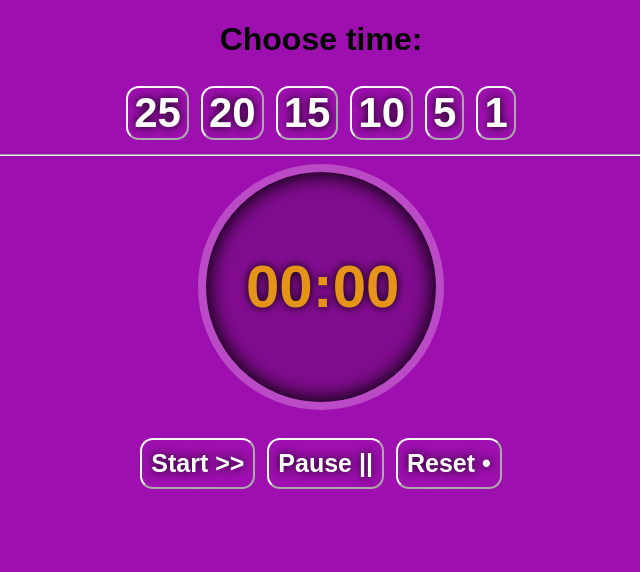
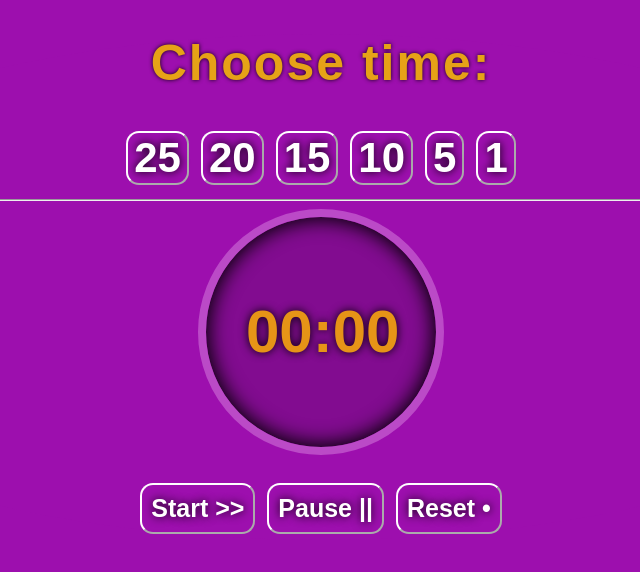
Before and after one commit to hodaya55/react-pomodoro-clock, a React (Create React App) app: page / in a window 1280 px wide. Shown: the top 572 px of the page, without its empty margins (319-959 px from the left). Built offline with nearby package versions, Linux system fonts and the light colour scheme.

Commit message:
adding end clock sound

```diff
--- a/src/App.css
+++ b/src/App.css
@@ -72,6 +72,13 @@ body {
   margin: 6px;
 }
 
-.actions>button:active {
+/* .actions>button:active {
   background: #e69417;
+} */
+
+.choose {
+  color: #e6a217;
+  text-shadow: 0 0 4px #000000e6;
+  letter-spacing: 2px;
+  font-size: 50px;
 }
--- a/src/App.js
+++ b/src/App.js
@@ -1,9 +1,10 @@
 import React, { Component } from 'react';
 import './App.css';
 import sound from './intro.mp3'
+import endSound from './endClock.mp3'
 
 // Using props.children we can pass child elements to the component instance  for rendering.
-const Border = (props) => <div className={'FancyBorder'}>{props.children} </div>
+// const Border = (props) => <div className={'FancyBorder'}>{props.children} </div>
 
 const ChooseTimer = (props) =>
   <button className="chooseTime" onClick={props.selectTimer} value={props.time}>{props.time}</button>
@@ -16,25 +17,29 @@ class Clock extends Component {
       isSelect: false, isStop: false, isReset: false, play: false
     };
     this.audio = new Audio(sound);
+    this.endAudio = new Audio(endSound);
+
   }
   // this function will be invoked a setInterval function immediately after the view is ready and rendered.
   componentDidMount() {
     this.timerID = setInterval(() => this.tick(), 1000);
     // this.loopAudio();
   }
-  togglePlay = () => {
+
+  togglePlay = () => { //not used
     // this.setState({ play: !this.state.play });
     console.log(this.audio);
     this.state.play ? this.audio.play() : this.audio.pause();
   }
+
   tick() {
     this.setState({ date: new Date() });
   }
+
   down() {
     let count = this.state.counterTimer;
     if (this.state.isStart && count > 0) {
-      this.audio.play();
-
+      this.audio.play(); // in order to loop the audio after song finish
       count--;
       let m = Math.floor(count / 60);
       let s = count % 60;
@@ -54,16 +59,21 @@ class Clock extends Component {
     // else
     if (count === 0) { // timer is over
       clearInterval(this.countDown);
+
       this.audio.pause();
       this.audio = new Audio(sound);
+
+      this.endAudio = new Audio(endSound);
+      this.endAudio.play();
+
       this.setState(() => {
-        return { isSelect: false, isStart: false, play: false };
+        return { isSelect: false, isStart: false, isStop: false, isReset: false, play: false, };
       });
     }
 
   }
 
-  loopAudio = () => {
+  loopAudio = () => {//not used
     this.audio.addEventListener('ended', () => {
       this.currentTime = 0;
       this.play();
@@ -75,6 +85,7 @@ class Clock extends Component {
     clearInterval(this.timerID);
     clearInterval(this.countDown);
   }
+
   selectTimer = (e) => {
     let { value } = e.target;
     let showTimer = `${value < 10 ? ('0' + value) : value}:00`;
@@ -90,24 +101,26 @@ class Clock extends Component {
 
   }
   startTimer = () => {
+    // this.endAudio.pause();
     // disable the button after start timer
-    // this.isStart = true;
-    this.setState({ isStart: true });
+    this.setState({ isStart: true, });
+    this.countDown = setInterval(() => this.down(), 1000);
     this.audio.play();
-    this.countDown = setInterval(() => this.down(), 1000);
   }
+
   stopTimer = () => {
     clearInterval(this.countDown);
     this.audio.pause();
 
     this.setState({ isStop: true, isStart: false, play: false });
   }
+
   resetTimer = () => {
     clearInterval(this.countDown);
     this.audio.pause();
     this.audio = new Audio(sound);
 
-    this.setState({ showTimer: '00:00', isSelect: false, isStart: false, counterTimer: 0, play: false });
+    this.setState({ showTimer: '00:00', isSelect: false, isStart: false, isStop: false, counterTimer: 0, play: false });
   }
   render() {
     return (
@@ -116,7 +129,7 @@ class Clock extends Component {
         {/* <h2>It is {this.state.date.toLocaleTimeString()}    now</h2> */}
         {/* <h2> Timer Break</h2> */}
         {/* </Border> */}
-        <h1>Choose time:</h1>
+        <h1 className="choose">Choose time:</h1>
         <ChooseTimer time={25} selectTimer={this.selectTimer} />
         <ChooseTimer time={20} selectTimer={this.selectTimer} />
         <ChooseTimer time={15} selectTimer={this.selectTimer} />
```
Also changed, not shown: 1 other file (tests, documents, lock files or other folders).
